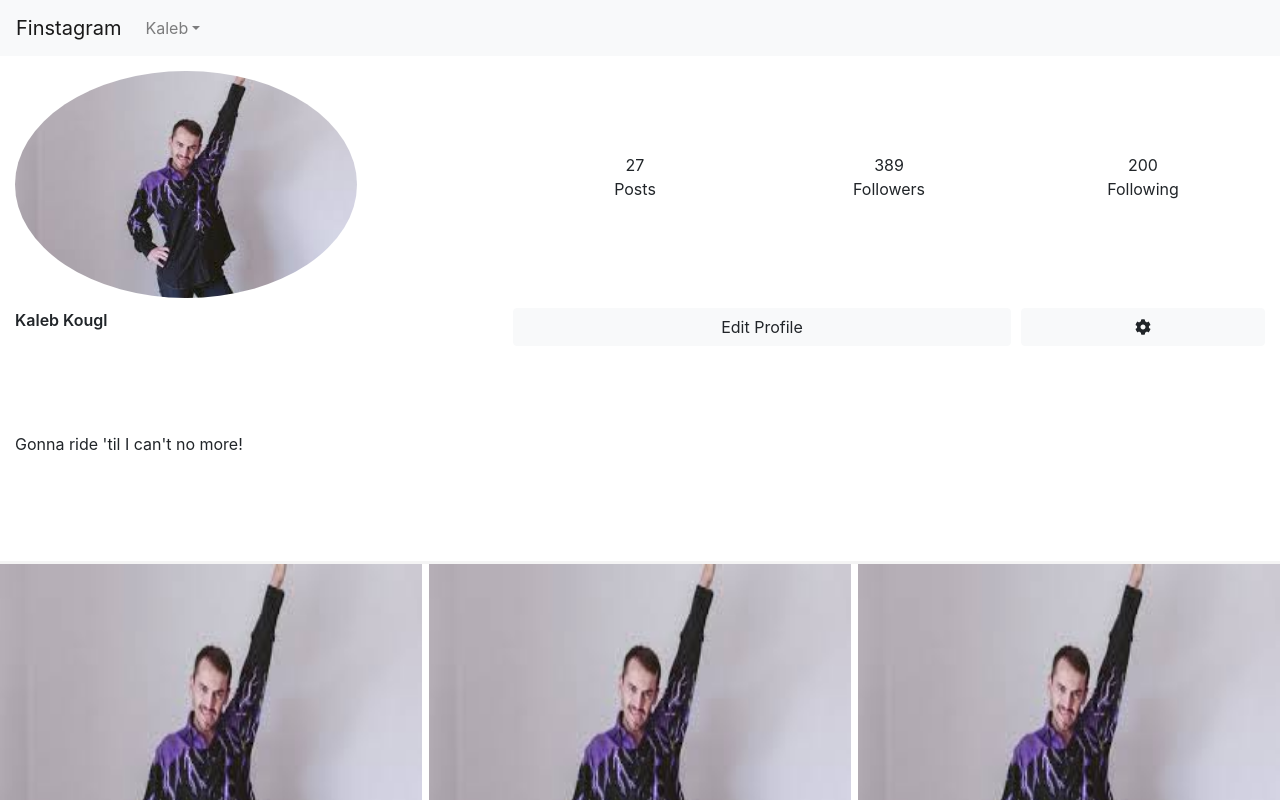
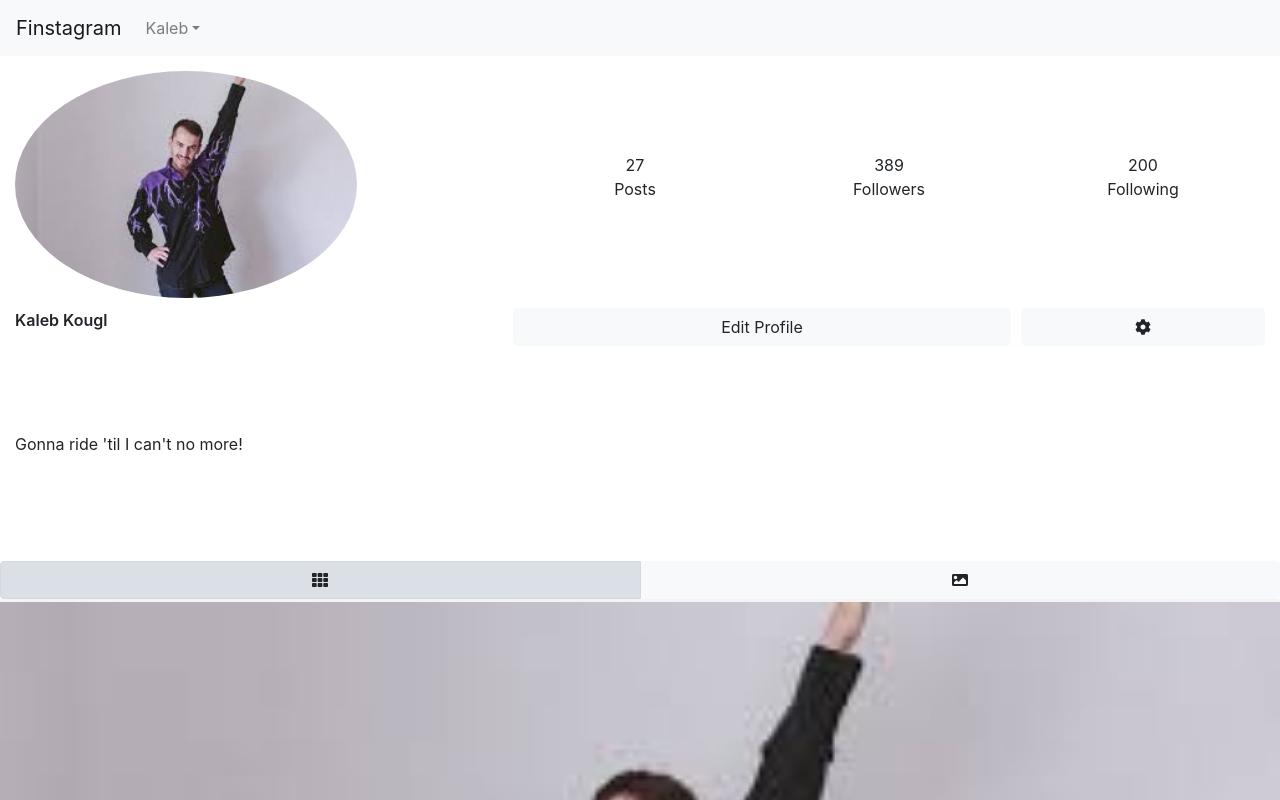
Before and after one commit to Kaleb-kougl/finstagram, a React (Create React App) app in the folder client/: page / in a window 1280 px wide. Shown: the top 800 px of the page. Built offline with nearby package versions, Linux system fonts and the light colour scheme.

Commit message:
profileview selectors

```diff
--- a/client/src/App.js
+++ b/client/src/App.js
@@ -1,5 +1,5 @@
 import React, { Component } from 'react';
-import { Navigation, ProfileHeader, ProfileImageList } from './components';
+import { Navigation, ProfileHeader, ProfileImageList, ProfileViewSelector } from './components';
 
 class App extends Component {
   render() {
@@ -7,6 +7,7 @@ class App extends Component {
       <div className="App">
         <Navigation />
         <ProfileHeader />
+        <ProfileViewSelector />
         <ProfileImageList />
       </div>
     );
--- a/client/src/components/ProfileViewSelector.js
+++ b/client/src/components/ProfileViewSelector.js
@@ -1,4 +1,10 @@
-import React, { Component } from 'react'
+import React, { Component } from 'react';
+import { ButtonToolbar, ToggleButtonGroup, ToggleButton } from 'react-bootstrap';
+import { library } from '@fortawesome/fontawesome-svg-core';
+import { FontAwesomeIcon } from '@fortawesome/react-fontawesome';
+import { faTh, faImage } from '@fortawesome/free-solid-svg-icons';
+
+library.add(faTh, faImage);
 
 class ProfileViewSelector extends Component {
     onClick = (type) => {
@@ -6,18 +12,31 @@ class ProfileViewSelector extends Component {
     }
     render() {
         return (
-            <section>
-                <button
-                    onClick={this.onClick(`thumbnail`)}
+            <ButtonToolbar className="profile-view-container">
+                <ToggleButtonGroup
+                    type="radio"
+                    name="view-options"
+                    defaultValue={`thumbnail`}
+                    style={{ width: `100%` }}
                 >
-                    Thumbnails
-                </button>
-                <button
-                    onClick={this.onClick(`portrait`)}
-                >
-                    Portrait
-                </button>
-            </section>
+                    <ToggleButton
+                        value={`thumbnail`}
+                        onClick={this.onClick(`thumbnail`)}
+                        className="thumbnail-view-btn btn"
+                        variant="light"
+                    >
+                        <FontAwesomeIcon icon="th" />
+                    </ToggleButton>
+                    <ToggleButton
+                        value={`portrait`}
+                        onClick={this.onClick(`portrait`)}
+                        className="thumbnail-view-btn btn"
+                        variant="light"
+                    >
+                        <FontAwesomeIcon icon="image" />
+                    </ToggleButton>
+                </ToggleButtonGroup>
+            </ButtonToolbar>
         )
     }
 }
```
Also changed, not shown: client/src/components/ProfileHeader.js (+4 -4 lines), client/src/components/ProfileImageList.js.
